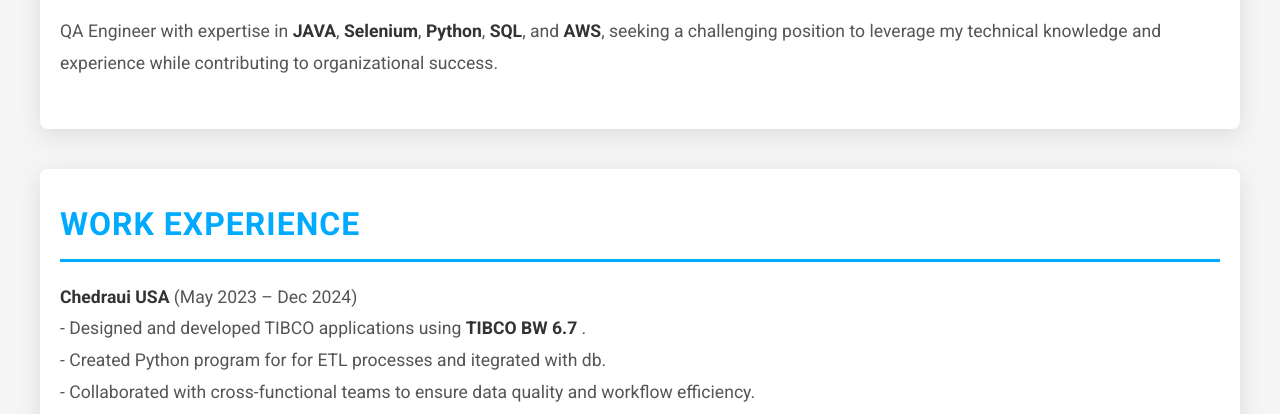
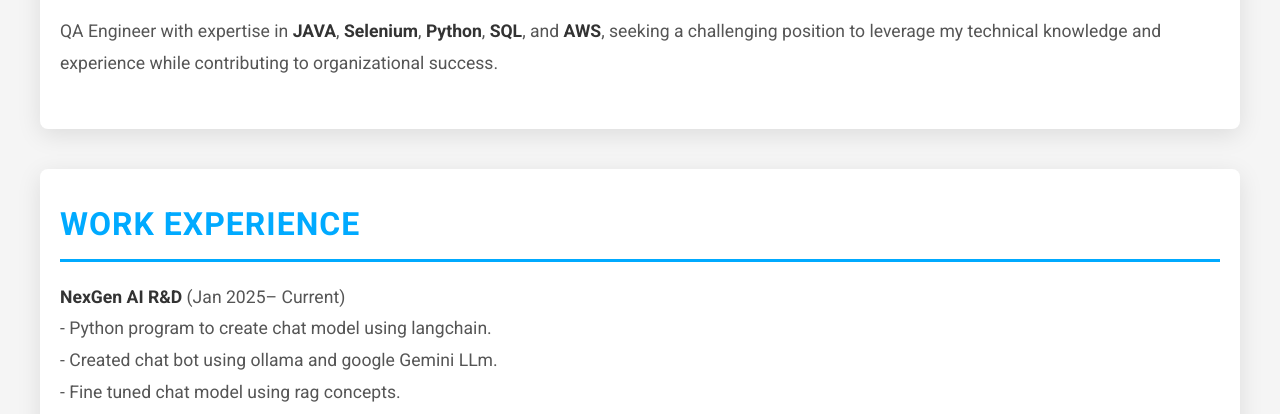
Before and after one commit to Shashank-Kumar11/shashank-portfolio, a plain HTML site: page index.html in a window 1280 px wide. Shown: the part 513-927 px from the top of the page. Drawn offline with Linux system fonts and the light colour scheme.

Commit message:
Update index.html

```diff
--- a/index.html
+++ b/index.html
@@ -53,6 +53,12 @@
 
 <section id="experience">
     <h2 class="section-title">Work Experience</h2>
+     <div class="info-box">
+         <strong>NexGen AI R&D</strong> (Jan 2025– Current)<br>
+         - Python program to create chat model using langchain.<br>
+         - Created chat bot using ollama and google Gemini LLm.<br>
+         - Fine tuned chat model using rag concepts.
+     </div>
     <div class="info-box">
         <strong>Chedraui USA</strong> (May 2023 – Dec 2024)<br>
         - Designed and developed TIBCO applications using <strong>TIBCO BW 6.7</strong> .<br>
```
